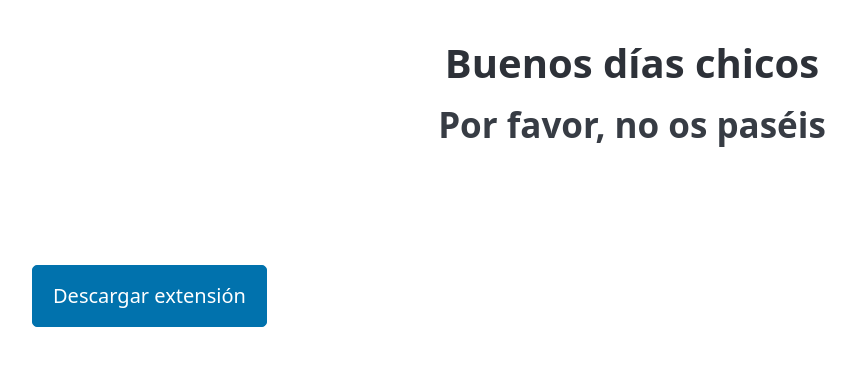
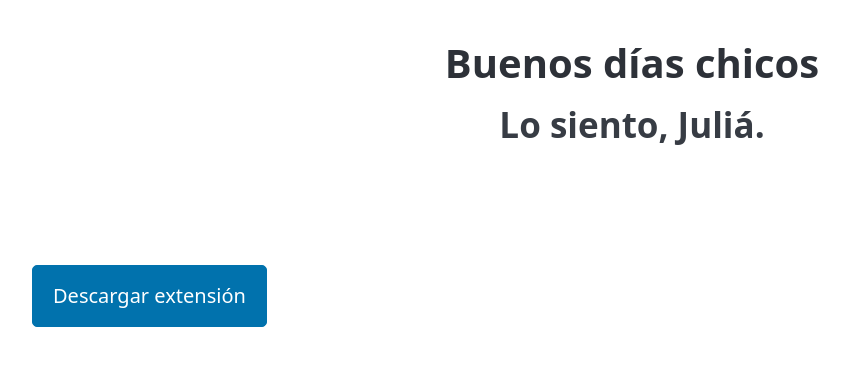
Before and after one commit to rockefleta/rockefleta.github.io, a plain HTML site: page tomamoreno/julian.html in a window 1280 px wide. Shown: the whole page, without its empty margins (8-864 px from the left). Drawn offline with nearby package versions, Linux system fonts and the light colour scheme; no server answers.

Commit message:
Update and rename index_.html to julian.html

```diff
--- a/tomamoreno/index_.html
+++ b/tomamoreno/julian.html
@@ -92,7 +92,7 @@
     <div id="pantalla_loading" class="activa"><h1>Un momento...</h1></div>
     <div class="container">
         <h1 class="text-center titulo">Buenos días chicos</h1>
-        <h2 class="text-center titulo">Por favor, no os paséis</h2>
+        <h2 class="text-center titulo">Lo siento, Juliá.</h2>
 
         <div class="switch-container">
             <table id="tabla_switch">
```
